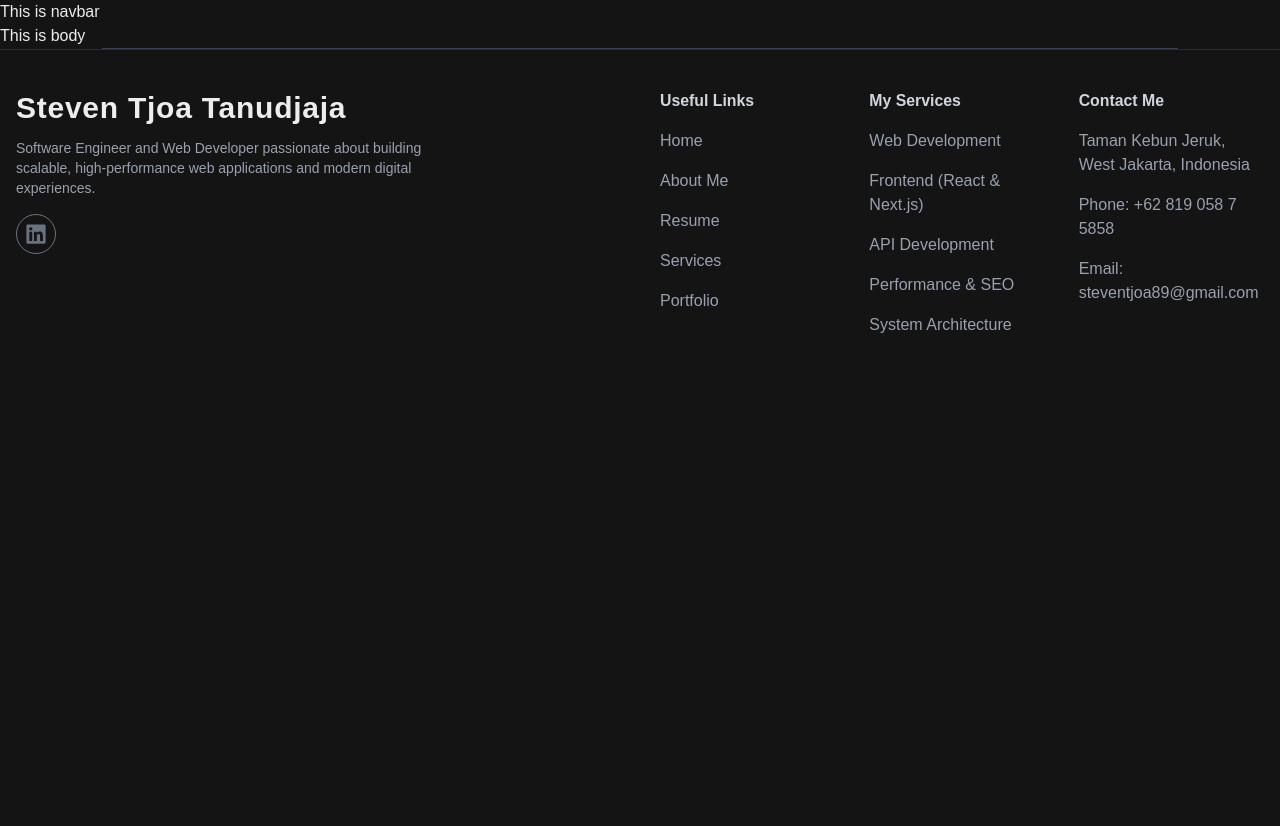
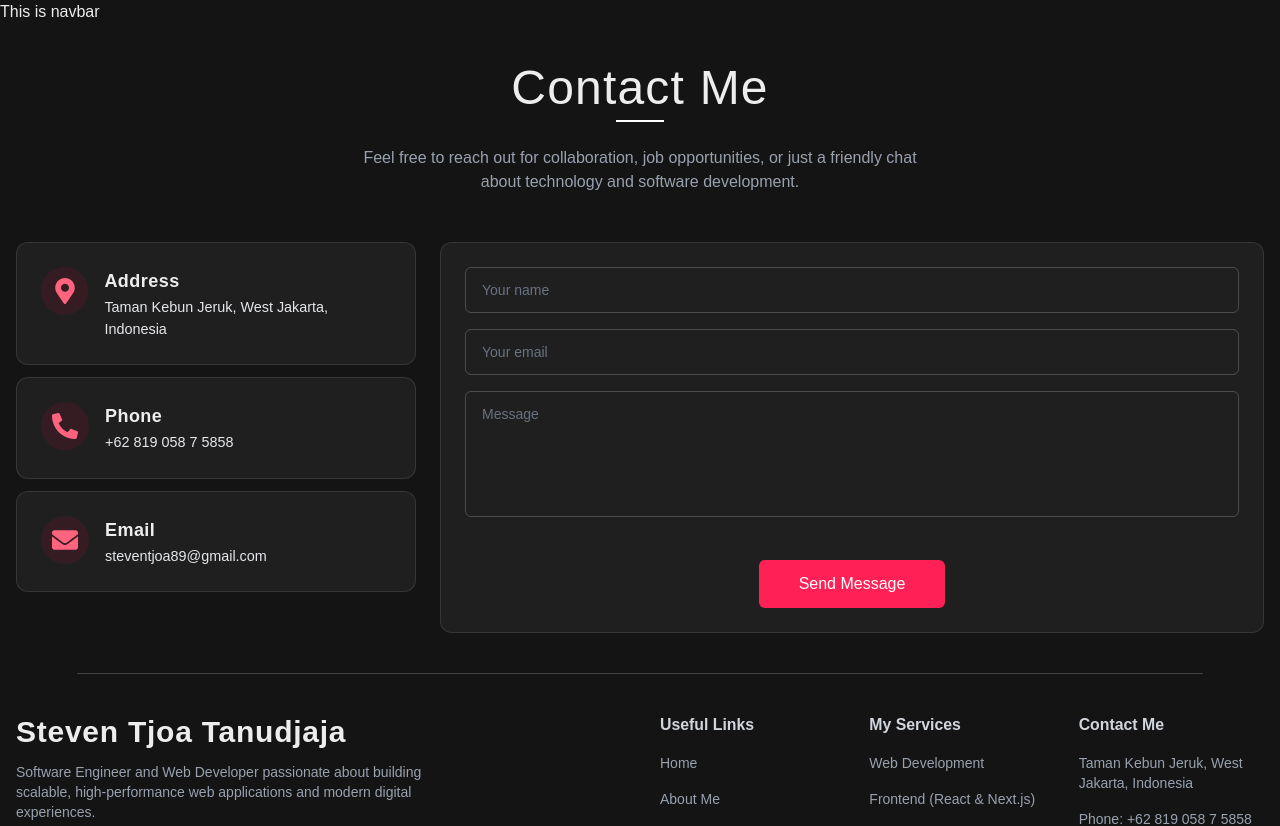
Before and after one commit to steventjoa89/resume, a Next.js app: page / in a window 1280 px wide. Shown: the top 826 px of the page. Before the commit the page ends 800 px from the top, so only its background shows below. Built offline with nearby package versions, Linux system fonts and the light colour scheme.

Commit message:
Contact Form completed.

```diff
--- /dev/null
+++ b/src/app/components/Button.tsx
@@ -0,0 +1,20 @@
+import React from "react";
+
+type ButtonProps = {
+  label: string;
+  submit?: boolean;
+  className?: string;
+};
+
+function Button({ label, submit = false, className = "" }: ButtonProps) {
+  return (
+    <button
+      type={submit ? "submit" : "button"}
+      className={`bg-rose-500 hover:bg-rose-500/90 transition text-white px-10 py-3 rounded-md cursor-pointer ${className}`}
+    >
+      {label}
+    </button>
+  );
+}
+
+export default Button;
--- /dev/null
+++ b/src/app/components/Divider.tsx
@@ -0,0 +1,5 @@
+function Divider() {
+  return <hr className="mx-[6%] border-white/20" />;
+}
+
+export default Divider;
--- /dev/null
+++ b/src/app/components/contact/ContactForm.tsx
@@ -0,0 +1,82 @@
+"use client";
+
+import React, { useState } from "react";
+import Form from "next/form";
+import Button from "../Button";
+
+type Errors = {
+  name?: string;
+  email?: string;
+  message?: string;
+};
+
+function ContactForm() {
+  const [errors, setErrors] = useState<Errors>({});
+
+  const validate = (formData: FormData) => {
+    const newErrors: Errors = {};
+
+    const name = (formData.get("name") as string | null)?.trim() ?? "";
+    const email = (formData.get("email") as string | null)?.trim() ?? "";
+    const message = (formData.get("message") as string | null)?.trim() ?? "";
+
+    if (!name) newErrors.name = "Name is required";
+    else if (name.length < 3)
+      newErrors.name = "Name must be at least 3 characters";
+
+    if (!email) newErrors.email = "Email is required";
+    else if (!/^\S+@\S+\.\S+$/.test(email))
+      newErrors.email = "Invalid email format";
+
+    if (!message) newErrors.message = "Message is required";
+
+    return newErrors;
+  };
+
+  const handleSubmit = (e: React.FormEvent<HTMLFormElement>) => {
+    const formData = new FormData(e.currentTarget);
+    const validationErrors = validate(formData);
+
+    if (Object.keys(validationErrors).length > 0) {
+      e.preventDefault(); // stop Next.js Form navigation
+      setErrors(validationErrors);
+    }
+  };
+
+  return (
+    // TODO: ONSUBMIT => Send Email to Me
+    <Form action="/submit" onSubmit={handleSubmit} className="space-y-4">
+      {/* Name */}
+      <input
+        name="name"
+        placeholder="Your name"
+        className="w-full bg-transparent border border-white/20 rounded-md px-4 py-3 text-sm text-white placeholder:text-gray-500 focus:outline-none focus:border-rose-400 transition"
+      />
+      {errors.name && <p className="text-red-400 text-xs">{errors.name}</p>}
+      {/* Email */}
+      <input
+        name="email"
+        placeholder="Your email"
+        className="w-full bg-transparent border border-white/20 rounded-md px-4 py-3 text-sm text-white placeholder:text-gray-500 focus:outline-none focus:border-rose-400 transition"
+      />
+      {errors.email && <p className="text-red-400 text-xs">{errors.email}</p>}
+
+      {/* Message */}
+      <textarea
+        name="message"
+        placeholder="Message"
+        rows={5}
+        className="w-full bg-transparent border border-white/20 rounded-md px-4 py-3 text-sm text-white placeholder:text-gray-500 focus:outline-none focus:border-rose-400 transition resize-none"
+      />
+      {errors.message && (
+        <p className="text-red-400 text-xs">{errors.message}</p>
+      )}
+
+      <div className="pt-5 w-full flex items-center justify-center">
+        <Button label="Send Message" submit={true} />
+      </div>
+    </Form>
+  );
+}
+
+export default ContactForm;
--- /dev/null
+++ b/src/app/components/contact/ContactSection.tsx
@@ -0,0 +1,62 @@
+import { FaEnvelope, FaMapMarkerAlt, FaPhoneAlt } from "react-icons/fa";
+import ContactTile from "./ContactTile";
+import { IconType } from "react-icons";
+import { ADDRESS, EMAIL, MOBILE_NO } from "@/config/data";
+import ContactForm from "./ContactForm";
+
+export type ContactTileData = {
+  icon: IconType;
+  title: string;
+  info: string;
+};
+
+function ContactSection() {
+  const contactTiles: ContactTileData[] = [
+    {
+      title: "Address",
+      info: ADDRESS,
+      icon: FaMapMarkerAlt,
+    },
+    {
+      title: "Phone",
+      info: MOBILE_NO,
+      icon: FaPhoneAlt,
+    },
+    {
+      title: "Email",
+      info: EMAIL,
+      icon: FaEnvelope,
+    },
+  ];
+
+  return (
+    <div id="contact-section" className="w-full max-w-7xl mx-auto px-4 py-10">
+      <div className="flex flex-col items-center text-center">
+        <h3 className="text-4xl lg:text-5xl tracking-wide font-extralight">
+          Contact Me
+        </h3>
+        <div className="mx-auto mt-2 w-12 h-0.5 bg-white"></div>
+
+        <p className="mt-6 text-sm md:text-base text-gray-400 max-w-xl">
+          Feel free to reach out for collaboration, job opportunities, or just a
+          friendly chat about technology and software development.
+        </p>
+      </div>
+
+      <div className="mt-12 grid grid-cols-1 lg:grid-cols-3 gap-6">
+        <div className="space-y-3">
+          {contactTiles.map((tile) => (
+            <ContactTile key={tile.title} {...tile} />
+          ))}
+        </div>
+        <div className="col-span-2">
+          <div className="p-6 bg-white/5 rounded-xl border border-white/10 transition">
+            <ContactForm />
+          </div>
+        </div>
+      </div>
+    </div>
+  );
+}
+
+export default ContactSection;
--- /dev/null
+++ b/src/app/components/contact/ContactTile.tsx
@@ -0,0 +1,21 @@
+import React from "react";
+import { ContactTileData } from "./ContactSection";
+
+function ContactTile({ title, info, icon: Icon }: ContactTileData) {
+  return (
+    <div className="flex items-start gap-4 p-6 bg-white/5 rounded-xl border border-white/10 hover:bg-white/10 transition">
+      {/* Icon */}
+      <div className="flex items-center justify-center w-12 h-12 rounded-full bg-rose-600/10 text-rose-400">
+        <Icon size={26} />
+      </div>
+
+      {/* Text Content */}
+      <div>
+        <h4 className="text-lg font-semibold tracking-wide">{title}</h4>
+        <p className="mt-0.5 text-[0.9rem] text-gray-200">{info}</p>
+      </div>
+    </div>
+  );
+}
+
+export default ContactTile;
--- a/src/app/components/footer/Footer.tsx
+++ b/src/app/components/footer/Footer.tsx
@@ -1,6 +1,7 @@
 import React from "react";
 import FooterMenu from "./FooterMenu";
 import SocialMedia from "./SocialMedia";
+import { ADDRESS, EMAIL, MOBILE_NO } from "@/config/data";
 
 type FooterMenuItem = {
   title: string;
@@ -18,11 +19,12 @@ function Footer() {
     {
       title: "Useful Links",
       menus: [
+        // TODO: href link
         { title: "Home", href: "#home-section" },
         { title: "About Me", href: "#about-section" },
         { title: "Resume", href: "#resume-section" },
         { title: "Services", href: "#services-section" },
-        { title: "Portfolio", href: "#portfolio-section" },
+        { title: "Contact Me", href: "#contact-section" },
       ],
     },
     {
@@ -40,16 +42,12 @@ function Footer() {
     },
     {
       title: "Contact Me",
-      paragraphs: [
-        "Taman Kebun Jeruk, West Jakarta, Indonesia",
-        "Phone: +62 819 058 7 5858",
-        "Email: steventjoa89@gmail.com",
-      ],
+      paragraphs: [ADDRESS, `Phone: ${MOBILE_NO}`, `Email: ${EMAIL}`],
     },
   ];
 
   return (
-    <footer className="w-full border-t border-white/10">
+    <footer className="w-full">
       <div className="max-w-7xl mx-auto px-4 py-10">
         <div className="flex flex-col md:flex-row justify-between gap-10">
           {/* Left Section */}
--- a/src/app/components/footer/FooterMenu.tsx
+++ b/src/app/components/footer/FooterMenu.tsx
@@ -15,7 +15,7 @@ function FooterMenu({ footerMenu }: FooterMenuProps) {
         {footerMenu.title}
       </h4>
       {footerMenu.menus && (
-        <ul className="mt-4 space-y-4 text-sm md:text-base">
+        <ul className="mt-4 space-y-4 text-sm">
           {footerMenu.menus.map((m) => (
             <li key={m.title}>
               <Link href={m.href} className="hover:text-rose-400">
@@ -26,7 +26,7 @@ function FooterMenu({ footerMenu }: FooterMenuProps) {
         </ul>
       )}
       {footerMenu.paragraphs && (
-        <div className="mt-4 space-y-4 text-sm md:text-base">
+        <div className="mt-4 space-y-4 text-sm">
           {footerMenu.paragraphs.map((p, i) => (
             <div key={i}>{p}</div>
           ))}
--- a/src/app/globals.css
+++ b/src/app/globals.css
@@ -24,3 +24,14 @@ body {
   color: var(--foreground);
   font-family: Arial, Helvetica, sans-serif;
 }
+
+input:-webkit-autofill,
+input:-webkit-autofill:hover,
+input:-webkit-autofill:focus,
+textarea:-webkit-autofill,
+select:-webkit-autofill {
+  -webkit-box-shadow: 0 0 0 1000px transparent inset !important;
+  box-shadow: 0 0 0 1000px transparent inset !important;
+  -webkit-text-fill-color: white !important;
+  transition: background-color 5000s ease-in-out 0s;
+}
--- a/src/app/layout.tsx
+++ b/src/app/layout.tsx
@@ -4,6 +4,7 @@ import LenisScroll from "./components/LenisScroll";
 import "./globals.css";
 import Footer from "./components/footer/Footer";
 import Navbar from "./components/navbar/Navbar";
+import Divider from "./components/Divider";
 
 // const geistSans = Geist({
 //   variable: "--font-geist-sans",
@@ -57,7 +58,7 @@ export default function RootLayout({
         <Navbar />
         {children}
 
-        <hr className="mx-[8%] border-gray-700" />
+        <Divider />
         <Footer />
       </body>
     </html>
--- a/src/app/page.tsx
+++ b/src/app/page.tsx
@@ -1,3 +1,9 @@
-export default function Home() {
-  return <div>This is body</div>;
+import ContactSection from "./components/contact/ContactSection";
+
+export default function Page() {
+  return (
+    <main>
+      <ContactSection />
+    </main>
+  );
 }
--- /dev/null
+++ b/src/config/data.ts
@@ -0,0 +1,3 @@
+export const MOBILE_NO = "+62 819 058 7 5858";
+export const EMAIL = "steventjoa89@gmail.com";
+export const ADDRESS = "Taman Kebun Jeruk, West Jakarta, Indonesia";
```
Also changed, not shown: src/app/components/AnimatedContent.tsx (deleted, +0 -139 lines).
